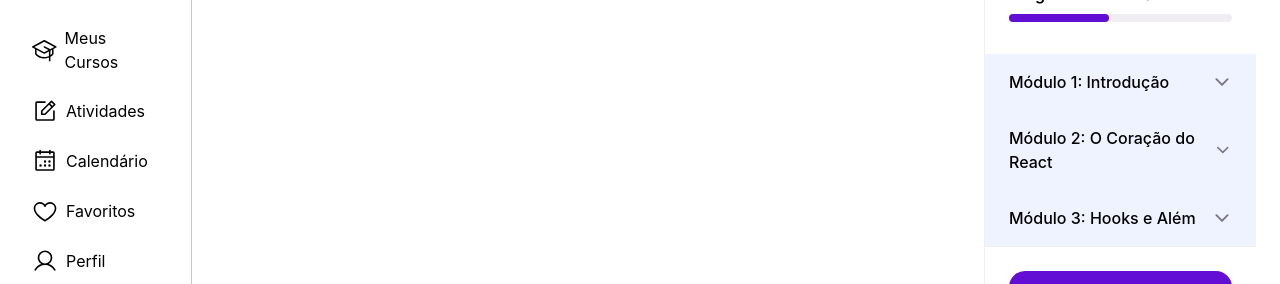
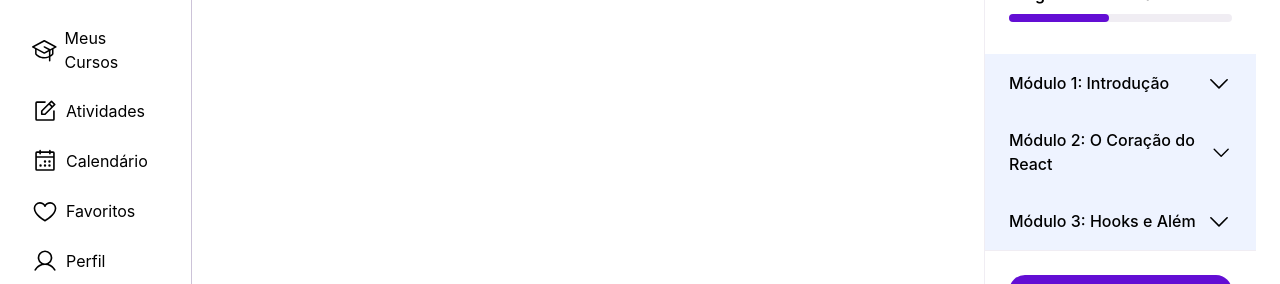
Before and after one commit to FS63-ALDEOTA/studyHub, a React (Vite) app: page /meus-cursos in a window 1280 px wide. Shown: the part 170-454 px from the top of the page. Built offline with nearby package versions, Linux system fonts and the light colour scheme.

Commit message:
hotfix: icons

```diff
--- a/src/App.css
+++ b/src/App.css
@@ -4,3 +4,13 @@
     --color-primary: #630ED4;
     --color-secondary: #7C3AED;
 }
+
+@layer utilities {
+  .no-scrollbar::-webkit-scrollbar {
+    display: none;
+  }
+  .no-scrollbar {
+    -ms-overflow-style: none;
+    scrollbar-width: none;
+  }
+}
--- a/src/components/AsideCourseContent.jsx
+++ b/src/components/AsideCourseContent.jsx
@@ -1,5 +1,4 @@
-import { DownloadSimpleIcon } from "@phosphor-icons/react";
-import { IoIosArrowDown } from "react-icons/io";
+import { DownloadSimpleIcon, CaretDownIcon  } from "@phosphor-icons/react";
 
 function AsideCourseContent() {
 
@@ -15,7 +14,7 @@ function AsideCourseContent() {
             </div>
 
             <details>
-                <summary className="flex items-center justify-between cursor-pointer list-none bg-[#DEE8FF80] font-medium py-4 px-6">Módulo 1: Introdução <IoIosArrowDown className="text-[#7B7487] text-xl" /></summary>
+                <summary className="flex items-center justify-between cursor-pointer list-none bg-[#DEE8FF80] font-medium py-4 px-6">Módulo 1: Introdução <CaretDownIcon size={26} /></summary>
                 <div className="flex py-4 px-6 gap-3 bg-[#DEE8FF80]/50">
                     <input type="checkbox" name="checkDone" id="checkDone" className="self-center appearance-none w-5 h-5 border border-[#CCC3D8] rounded-xs bg-white" />
                     <div>
@@ -34,7 +33,7 @@ function AsideCourseContent() {
             </details>
 
             <details>
-                <summary className="flex items-center justify-between cursor-pointer list-none bg-[#DEE8FF80] font-medium py-4 px-6">Módulo 2: O Coração do React <IoIosArrowDown className="text-[#7B7487] text-xl" /></summary>
+                <summary className="flex items-center justify-between cursor-pointer list-none bg-[#DEE8FF80] font-medium py-4 px-6">Módulo 2: O Coração do React <CaretDownIcon size={26} /></summary>
                 <div className="flex py-4 px-6 gap-3 bg-[#DEE8FF80]/50">
                     <input type="checkbox" name="checkDone" id="checkDone" className="self-center appearance-none w-5 h-5 border border-[#CCC3D8] rounded-xs bg-white" />
                     <div>
@@ -69,7 +68,7 @@ function AsideCourseContent() {
             </details>
 
             <details>
-                <summary className="flex items-center justify-between cursor-pointer list-none bg-[#DEE8FF80] font-medium py-4 px-6">Módulo 3: Hooks e Além <IoIosArrowDown className="text-[#7B7487] text-xl" /></summary>
+                <summary className="flex items-center justify-between cursor-pointer list-none bg-[#DEE8FF80] font-medium py-4 px-6">Módulo 3: Hooks e Além <CaretDownIcon size={26} /></summary>
             </details>
 
             <div className="h-full border-t border-[#CCC3D84D] cursor-pointer">
```
